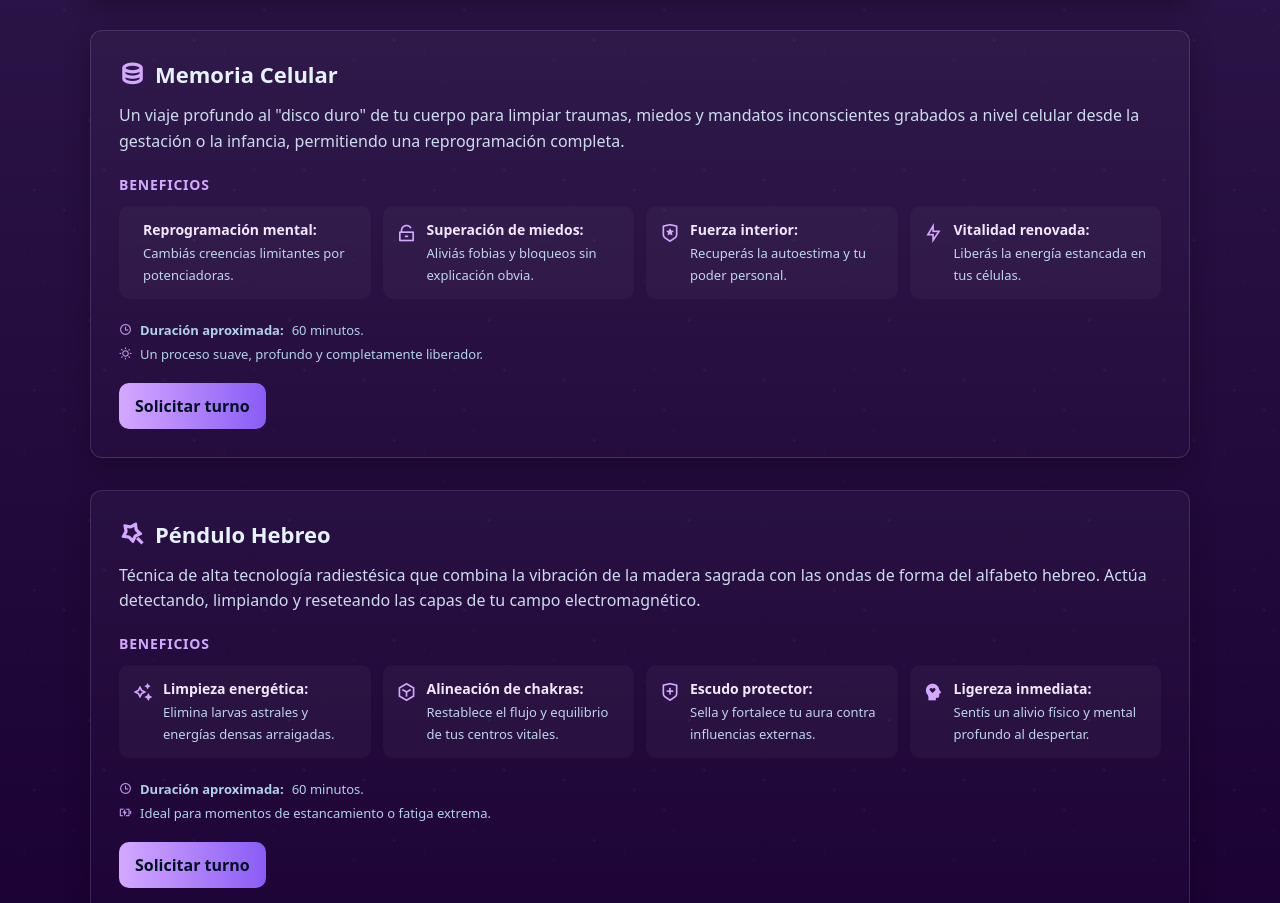
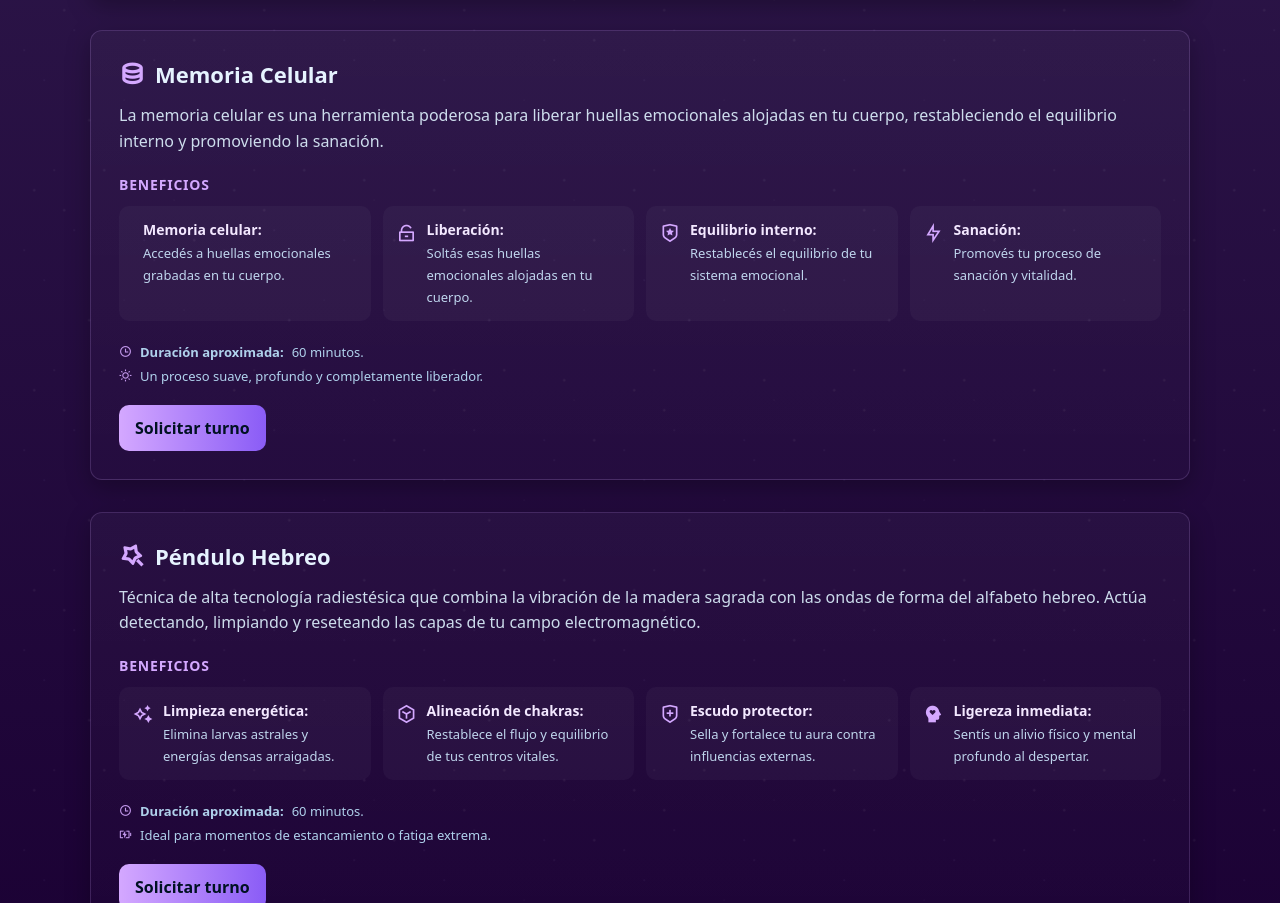
Before and after one commit to BemoSolF/bemosolf.github.io, a plain HTML site: page terapias.html in a window 1280 px wide. Shown: the part 1254-2157 px from the top of the page. Drawn offline with nearby package versions, Linux system fonts and the light colour scheme; some icons are missing.

Commit message:
Actualizar descripcion y beneficios de Memoria Celular

```diff
--- a/terapias.html
+++ b/terapias.html
@@ -370,36 +370,36 @@
     <!-- Memoria Celular -->
     <div id="memoria-celular" class="tarjeta-terapia">
       <h3><i class="ri-database-2-line"></i> Memoria Celular</h3>
-      <p class="introduccion">Un viaje profundo al "disco duro" de tu cuerpo para limpiar traumas, miedos y mandatos inconscientes grabados a nivel celular desde la gestación o la infancia, permitiendo una reprogramación completa.</p>
+      <p class="introduccion">La memoria celular es una herramienta poderosa para liberar huellas emocionales alojadas en tu cuerpo, restableciendo el equilibrio interno y promoviendo la sanación.</p>
 
       <p class="titulo-beneficios">Beneficios</p>
       <div class="contenedor-capsulas">
         <div class="beneficio-capsula">
           <i class="ri-dna-line"></i>
           <div>
-            <strong>Reprogramación mental:</strong>
-            <span>Cambiás creencias limitantes por potenciadoras.</span>
+            <strong>Memoria celular:</strong>
+            <span>Accedés a huellas emocionales grabadas en tu cuerpo.</span>
           </div>
         </div>
         <div class="beneficio-capsula">
           <i class="ri-lock-unlock-line"></i>
           <div>
-            <strong>Superación de miedos:</strong>
-            <span>Aliviás fobias y bloqueos sin explicación obvia.</span>
+            <strong>Liberación:</strong>
+            <span>Soltás esas huellas emocionales alojadas en tu cuerpo.</span>
           </div>
         </div>
         <div class="beneficio-capsula">
           <i class="ri-shield-star-line"></i>
           <div>
-            <strong>Fuerza interior:</strong>
-            <span>Recuperás la autoestima y tu poder personal.</span>
+            <strong>Equilibrio interno:</strong>
+            <span>Restablecés el equilibrio de tu sistema emocional.</span>
           </div>
         </div>
         <div class="beneficio-capsula">
           <i class="ri-flashlight-line"></i>
           <div>
-            <strong>Vitalidad renovada:</strong>
-            <span>Liberás la energía estancada en tus células.</span>
+            <strong>Sanación:</strong>
+            <span>Promovés tu proceso de sanación y vitalidad.</span>
           </div>
         </div>
       </div>
```
